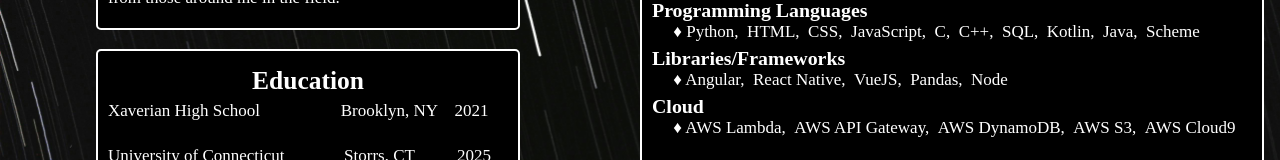
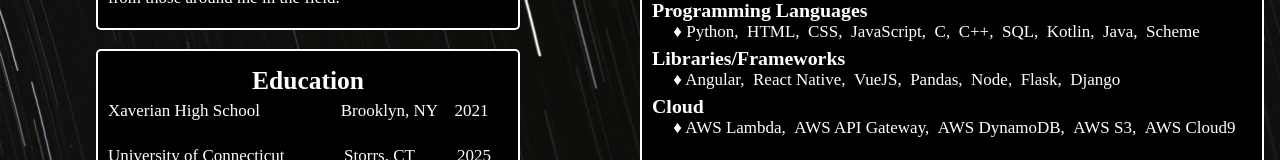
Before and after one commit to andrewerdei/myportfolio, an Angular app in the folder my-portfolio/: page /about in a window 1280 px wide. Shown: the part 432-592 px from the top of the page. Built offline with nearby package versions, Linux system fonts and the light colour scheme.

Commit message:
Added Django and Flask to Libraries/Framweworks skills.

```diff
--- a/my-portfolio/src/app/about/about.component.html
+++ b/my-portfolio/src/app/about/about.component.html
@@ -66,7 +66,7 @@
             <h3>Programming Languages</h3>
             <p>&emsp; &#9830; Python,&ensp;HTML,&ensp;CSS,&ensp;JavaScript,&ensp;C,&ensp;C++,&ensp;SQL,&ensp;Kotlin,&ensp;Java,&ensp;Scheme</p>
             <h3>Libraries/Frameworks</h3>
-            <p>&emsp; &#9830; Angular,&ensp;React Native,&ensp;VueJS,&ensp;Pandas,&ensp;Node</p>
+            <p>&emsp; &#9830; Angular,&ensp;React Native,&ensp;VueJS,&ensp;Pandas,&ensp;Node,&ensp;Flask,&ensp;Django</p>
             <h3>Cloud</h3>
             <p>&emsp; &#9830; AWS Lambda,&ensp;AWS API Gateway,&ensp;AWS DynamoDB,&ensp;AWS S3,&ensp;AWS Cloud9</p>
         </div>
```
